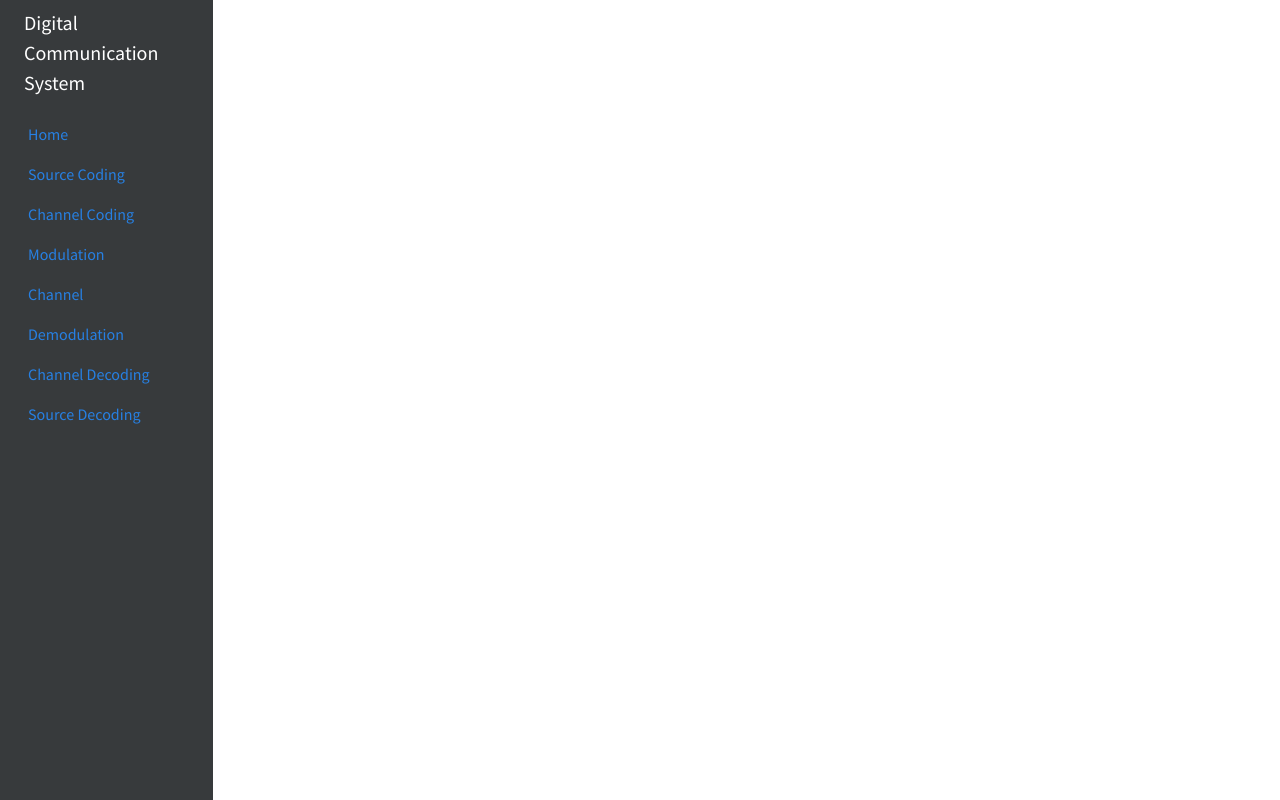
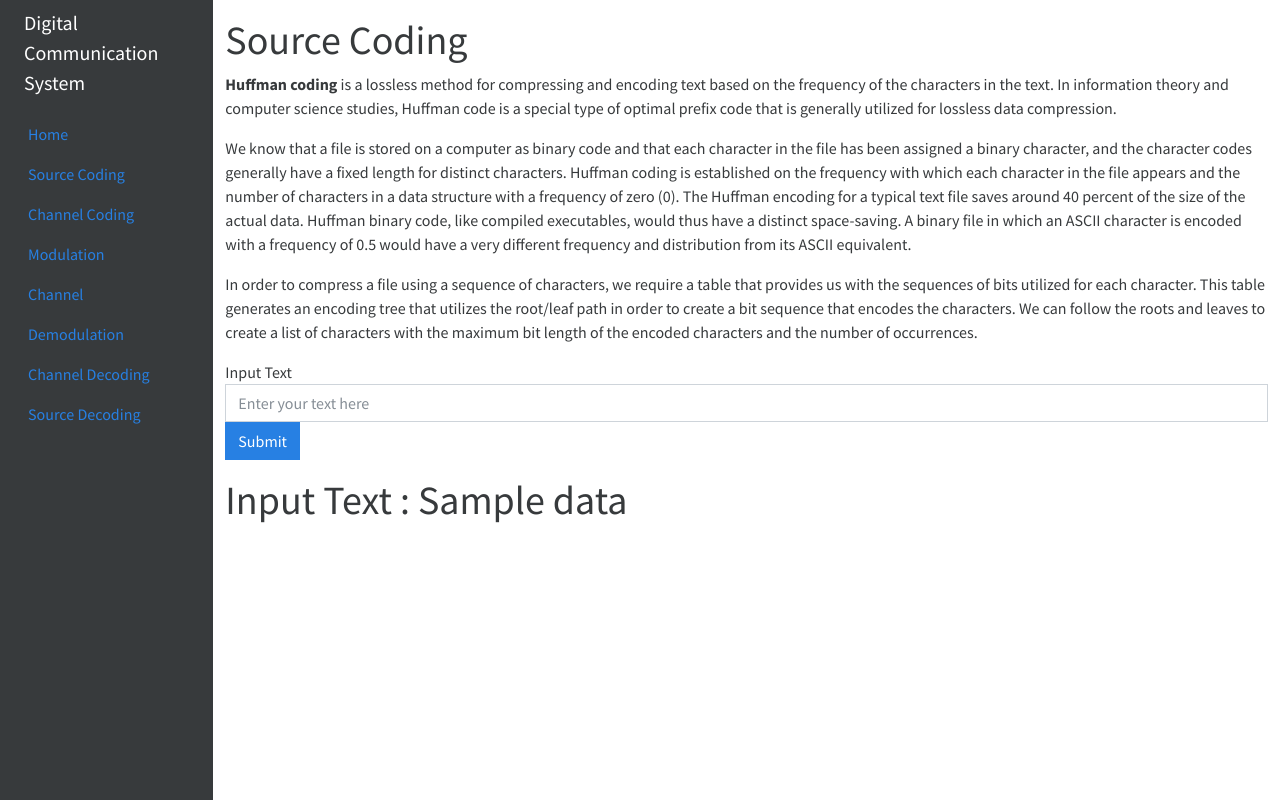
Before and after one commit to SamuelAlehegn/PYTHON-BASED-DIGITAL-COMMUNICATION-SYSTEM-TRAINER, a Django app: template digitalCommunication/templates/AppDigitalCommunication/source_coding.html in a window 1280 px wide. Run offline with Django 4.2, Linux system fonts and the light colour scheme; the template is opened without the code that fills it: most values are stand-ins (such as "Sample title", 1, 10 or a date in 2020); some libraries are stand-ins or nearby versions.

Commit message:
input text

```diff
--- a/digitalCommunication/AppDigitalCommunication/urls.py
+++ b/digitalCommunication/AppDigitalCommunication/urls.py
@@ -1,8 +1,12 @@
 from django.urls import path
 from . import views
 
+
 urlpatterns = [
     path('', views.index, name='AppDigitalCommunication'),
-    path('', views.index, name='AppDigitalCommunication')
+    path('', views.index, name='AppDigitalCommunication'),
+    path('source_coding', views.source_coding, name='source_coding'),
+    path('channel_coding', views.channel_coding, name='channel_coding'),
+
 
 ]
--- /dev/null
+++ b/digitalCommunication/digitalCommunication/static/js/var.js
@@ -0,0 +1,6 @@
+var name = document.getElementById("inputAddress2");
+var bt = document.getElementById("subBtn");
+bt.onclick() = function () {
+console.log(name);
+
+}
--- a/digitalCommunication/templates/AppDigitalCommunication/source_coding.html
+++ b/digitalCommunication/templates/AppDigitalCommunication/source_coding.html
@@ -1,12 +1,48 @@
-{% extends 'base.html' %} {% block content %}
-<nav aria-label="breadcrumb">
-  <ol class="breadcrumb">
-    <li class="breadcrumb-item">
-      <a href="{% url 'AppDigitalCommunication' %}">
-        AppDigitalCommunication
-      </a>
-    </li>
-    <li class="breadcrumb-item active" aria-current="page">source_coding</li>
-  </ol>
-</nav>
-{% endblock content %}
+{% extends 'base.html' %} {% block contentIndex %}
+
+<h1>Source Coding</h1>
+<p>
+  <b> Huffman coding </b> is a lossless method for compressing and encoding text
+  based on the frequency of the characters in the text. In information theory
+  and computer science studies, Huffman code is a special type of optimal prefix
+  code that is generally utilized for lossless data compression.
+</p>
+<p>
+  We know that a file is stored on a computer as binary code and that each
+  character in the file has been assigned a binary character, and the character
+  codes generally have a fixed length for distinct characters. Huffman coding is
+  established on the frequency with which each character in the file appears and
+  the number of characters in a data structure with a frequency of zero (0). The
+  Huffman encoding for a typical text file saves around 40 percent of the size
+  of the actual data. Huffman binary code, like compiled executables, would thus
+  have a distinct space-saving. A binary file in which an ASCII character is
+  encoded with a frequency of 0.5 would have a very different frequency and
+  distribution from its ASCII equivalent.
+</p>
+<p>
+  In order to compress a file using a sequence of characters, we require a table
+  that provides us with the sequences of bits utilized for each character. This
+  table generates an encoding tree that utilizes the root/leaf path in order to
+  create a bit sequence that encodes the characters. We can follow the roots and
+  leaves to create a list of characters with the maximum bit length of the
+  encoded characters and the number of occurrences.
+</p>
+
+<form method="POST">
+  {% csrf_token %}
+  <div class="form-group">
+    <label for="inputAddress2">Input Text</label>
+    <input
+      type="text"
+      class="form-control"
+      name="inpAdd"
+      id="inputAddress2"
+      placeholder="Enter your text here"
+    />
+  </div>
+
+  <button id="subBtn" type="submit" class="btn btn-primary">Submit</button>
+</form>
+<h1>Input Text : {{data}}</h1>
+
+{% endblock contentIndex %}
--- a/digitalCommunication/templates/base.html
+++ b/digitalCommunication/templates/base.html
@@ -85,14 +85,15 @@
           id="menu"
         >
           <li class="nav-item">
-            <a href="#" class="nav-link align-middle px-0">
+            <a href="/" class="nav-link align-middle px-0">
               <i class="fs-4 bi-house"></i>
               <span class="ms-1 d-none d-sm-inline">Home</span>
             </a>
           </li>
           <li>
-            <a
-               data-bs-toggle="collapse"
+            <a  href=" {% url 'source_coding' %}"
+
+              data-bs-toggle="collapse"
               class="nav-link px-0 align-middle"
             >
               <i class="fs-4 bi-speedometer2"></i>
@@ -104,7 +105,7 @@
               data-bs-parent="#menu"
             >
               <li class="w-100">
-                <a href="#" class="nav-link px-0">
+                <a  href=" {% url 'channel_coding' %}" class="nav-link px-0">
                   <span class="d-none d-sm-inline">Channel Coding</span>
                 </a>
               </li>
@@ -225,5 +226,6 @@
       crossorigin="anonymous"
     ></script>
     <script  {% static 'js/main.js' %}></script>
+
   </body>
 </html>
```
Also changed, not shown: digitalCommunication/AppDigitalCommunication/views.py (+14 -2 lines), digitalCommunication/templates/AppDigitalCommunication/channel_coding.html (added, +19 -0 lines).
